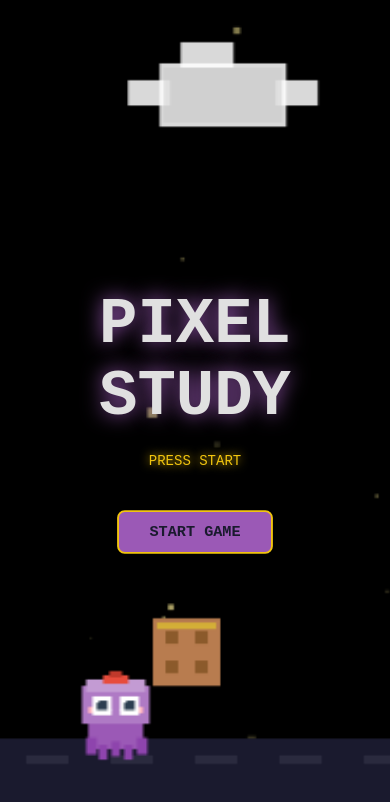
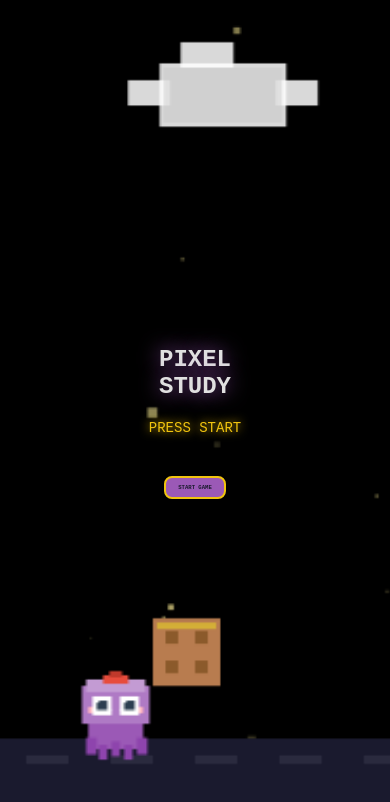
Before and after one commit to RabiaKarakurt6116/pixel-study, a React (Vite) app: page / in a window 390 px wide. Shown: the top 802 px of the page. Built offline with nearby package versions, Linux system fonts and the light colour scheme.

Commit message:
mobil uyum deneme 2

```diff
--- a/src/App.jsx
+++ b/src/App.jsx
@@ -65,6 +65,11 @@ function App() {
     <div style={{
       background: currentTheme.bg,
       minHeight: '100vh',
+      width: '100%',
+      maxWidth: '100vw',
+      overflowX: 'hidden',
+      padding: '10px',
+      boxSizing: 'border-box',
       transition: 'background 0.2s ease'
     }}>
       <div style={{
@@ -110,7 +115,6 @@ function App() {
           onMouseLeave={(e) => { e.target.style.background = 'rgba(231, 76, 60, 0.2)'; e.target.style.transform = 'translateY(0)' }}
         >🚪 ÇIKIŞ</button>
 
-        {/* TEMA DEĞİŞTİRME BUTONU */}
         <ThemeToggle />
       </div>
 
--- a/src/index.css
+++ b/src/index.css
@@ -67,39 +67,78 @@ body {
   background-color: var(--bg);
   color: var(--text);
 }
-/* src/index.css - EN SONA EKLE */
+/* src/index.css - EN SONA EKLE (KESİN ÇÖZÜM) */
+
+* {
+  margin: 0;
+  padding: 0;
+  box-sizing: border-box;
+}
 
 /* TÜM MOBİL CİHAZLAR İÇİN */
 @media (max-width: 768px) {
-  * {
+
+  /* Sayfa taşmasını engelle */
+  body, #root, .App {
+    overflow-x: hidden !important;
+    width: 100% !important;
     max-width: 100vw !important;
-    box-sizing: border-box !important;
   }
 
-  /* Tüm grid'leri tek sütun yap */
+  /* Tüm container'lar */
+  div[class*="container"],
+  div[class*="wrap"],
+  div[class*="outer"] {
+    padding: 10px !important;
+    margin: 0 !important;
+    width: 100% !important;
+  }
+
+  /* Tüm grid'ler tek sütun */
   [style*="grid-template-columns"] {
     grid-template-columns: 1fr !important;
   }
 
-  /* Tüm flex'leri sar */
+  /* Tüm flex'ler alt alta */
   [style*="display: flex"] {
-    flex-wrap: wrap !important;
+    flex-direction: column !important;
+    align-items: center !important;
   }
 
-  /* Yazı boyutlarını küçült */
+  /* Navbar butonları */
+  button {
+    width: auto !important;
+    padding: 6px 12px !important;
+    font-size: 0.35rem !important;
+    white-space: nowrap !important;
+  }
+
+  /* Inputlar tam genişlik */
+  input, select, textarea {
+    width: 100% !important;
+    max-width: 100% !important;
+    font-size: 0.45rem !important;
+  }
+
+  /* Kartlar */
+  .db-card, .wp-book, .cal-container, .ec-outer {
+    width: 100% !important;
+    margin: 5px 0 !important;
+  }
+
+  /* Yazılar */
   h1, h2, h3 {
-    word-break: break-word !important;
+    font-size: 1.5rem !important;
     text-align: center !important;
   }
 
-  /* Butonları küçült */
-  button {
-    transform: scale(0.95) !important;
+  /* Dashboard profil */
+  .db-profile {
+    flex-direction: column !important;
+    text-align: center !important;
   }
 
-  /* Inputları tam genişlik yap */
-  input, select, textarea {
-    width: 100% !important;
-    max-width: 100% !important;
+  .db-logout {
+    margin-top: 10px !important;
   }
 }
```
